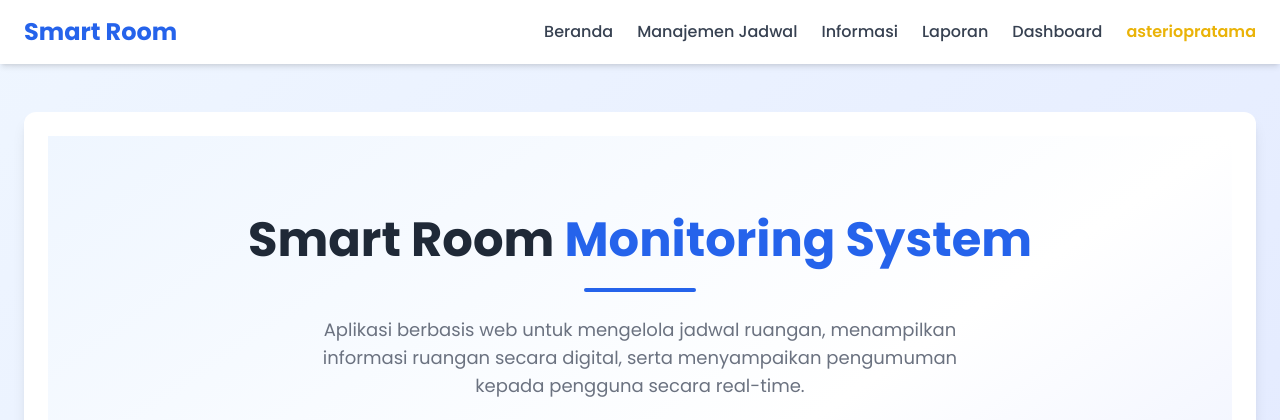
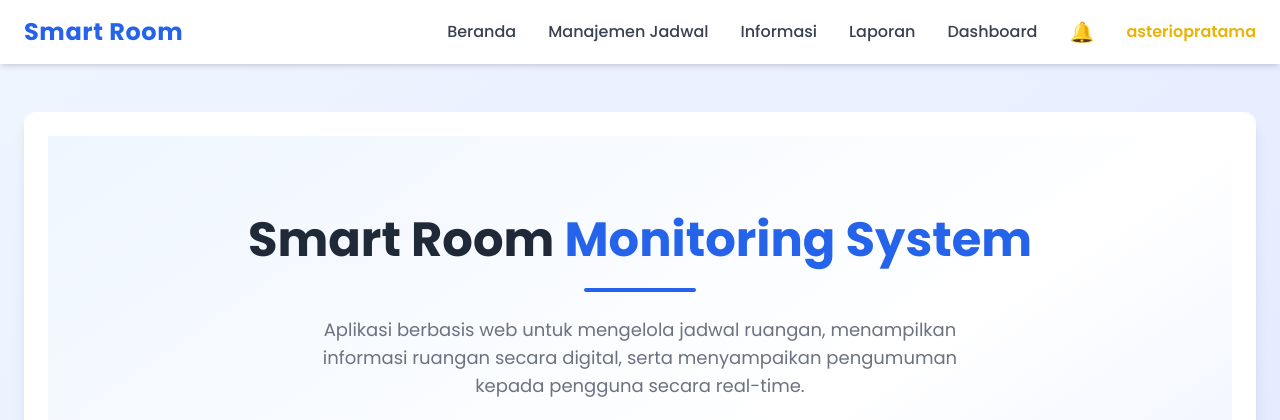
Before and after one commit to Dani0601/kel-3, a PHP site: page / in a window 1280 px wide. Shown: the top 420 px of the page. Run offline with PHP 8.4, Linux system fonts and the light colour scheme; a user stored in the database is signed in; tables that the repository leaves empty hold one stand-in row (values such as "Sample post"); some libraries are stand-ins or nearby versions.

Commit message:
update navbar.php

```diff
--- a/includes/navbar.php
+++ b/includes/navbar.php
@@ -1,5 +1,25 @@
 <?php
+include "config/koneksi.php";
+
+// AMANIN SESSION
 $role = $_SESSION['role'] ?? "";
+$id_user = $_SESSION['id_user'] ?? 0;
+
+// DEFAULT NOTIF
+$notif = ['total' => 0];
+
+// HITUNG NOTIF
+if($id_user){
+    $q = $conn->query("
+    SELECT COUNT(*) as total
+    FROM notifikasi_user
+    WHERE id_user='$id_user' AND status_dibaca=0
+    ");
+
+    if($q){
+        $notif = $q->fetch_assoc();
+    }
+}
 ?>
 
 <nav class="bg-white shadow-md fixed top-0 w-full z-50" x-data="{open:false}">
@@ -7,34 +27,34 @@ $role = $_SESSION['role'] ?? "";
 <div class="flex justify-between items-center h-16">
 
 <!-- LOGO -->
-<a href="index.php" class="text-2xl font-bold text-blue-600">
+<a href="index.php" class="text-2xl font-bold text-blue-600 tracking-wide">
 Smart Room
 </a>
 
 <!-- MENU DESKTOP -->
-<div class="hidden md:flex items-center space-x-6">
+<div class="hidden md:flex items-center space-x-8">
 
-<a href="index.php" class="text-gray-700 hover:text-blue-600 font-medium">
+<a href="index.php" class="text-gray-700 hover:text-blue-600 font-medium transition duration-200">
 Beranda
 </a>
 
-<!-- MANAJEMEN JADWAL -->
+<!-- MANAJEMEN -->
 <div class="relative" x-data="{dropdown:false}">
-<button @click="dropdown=!dropdown" class="text-gray-700 hover:text-blue-600 font-medium">
+<button @click="dropdown=!dropdown"
+class="text-gray-700 hover:text-blue-600 font-medium transition">
 Manajemen Jadwal
 </button>
 
 <div x-show="dropdown" @click.outside="dropdown=false"
-class="absolute bg-white shadow-lg rounded-lg mt-2 w-48">
+x-transition
+class="absolute bg-white shadow-lg rounded-xl mt-2 w-52 overflow-hidden">
 
 <a href="index.php?menu=jadwal" class="block px-4 py-2 hover:bg-gray-100">
 Jadwal
 </a>
-
 <a href="index.php?menu=status" class="block px-4 py-2 hover:bg-gray-100">
 Status Ruangan
 </a>
-
 <a href="index.php?menu=info_ruangan" class="block px-4 py-2 hover:bg-gray-100">
 Info Ruangan
 </a>
@@ -44,21 +64,21 @@ Info Ruangan
 
 <!-- INFORMASI -->
 <div class="relative" x-data="{dropdown:false}">
-<button @click="dropdown=!dropdown" class="text-gray-700 hover:text-blue-600 font-medium">
+<button @click="dropdown=!dropdown"
+class="text-gray-700 hover:text-blue-600 font-medium transition">
 Informasi
 </button>
 
 <div x-show="dropdown" @click.outside="dropdown=false"
-class="absolute bg-white shadow-lg rounded-lg mt-2 w-48">
+x-transition
+class="absolute bg-white shadow-lg rounded-xl mt-2 w-52 overflow-hidden">
 
 <a href="index.php?menu=pengumuman" class="block px-4 py-2 hover:bg-gray-100">
 Pengumuman
 </a>
-
 <a href="index.php?menu=panduan" class="block px-4 py-2 hover:bg-gray-100">
 Panduan
 </a>
-
 <a href="index.php?menu=kontak" class="block px-4 py-2 hover:bg-gray-100">
 Kontak
 </a>
@@ -66,52 +86,74 @@ Kontak
 </div>
 </div>
 
-<a href="index.php?menu=laporan" class="text-gray-700 hover:text-blue-600 font-medium">
+<a href="index.php?menu=laporan"
+class="text-gray-700 hover:text-blue-600 font-medium transition">
 Laporan
 </a>
 
 <?php if($role == "admin"){ ?>
-<a href="index.php?menu=dashboard_admin" class="text-gray-700 hover:text-blue-600 font-medium">
+<a href="index.php?menu=dashboard_admin"
+class="text-gray-700 hover:text-blue-600 font-medium transition">
 Dashboard
 </a>
 <?php } ?>
 
 <?php if($role == "dosen"){ ?>
-<a href="index.php?menu=dashboard_dosen" class="text-gray-700 hover:text-blue-600 font-medium">
+<a href="index.php?menu=dashboard_dosen"
+class="text-gray-700 hover:text-blue-600 font-medium transition">
 Dashboard Dosen
 </a>
 <?php } ?>
 
 <?php if($role == "mahasiswa"){ ?>
-<a href="index.php?menu=dashboard_mahasiswa" class="text-gray-700 hover:text-blue-600 font-medium">
+<a href="index.php?menu=dashboard_mahasiswa"
+class="text-gray-700 hover:text-blue-600 font-medium transition">
 Dashboard Mahasiswa
 </a>
 <?php } ?>
+
+<!-- 🔔 NOTIF -->
+<div class="relative">
+
+<a href="index.php?menu=<?= ($role == 'admin') ? 'notifikasi' : 'notifikasi_user' ?>"
+class="relative text-xl hover:scale-110 transition">
+
+🔔
+
+<?php if($notif['total'] > 0){ ?>
+<span class="absolute -top-2 -right-2 bg-red-500 text-white text-[10px] px-1.5 py-0.5 rounded-full shadow">
+<?= $notif['total'] ?>
+</span>
+<?php } ?>
+
+</a>
+
+</div>
+
+
 
 <!-- USER -->
 <?php if(isset($_SESSION['login'])){ ?>
 
 <div class="relative" x-data="{dropdown:false}">
 <button @click="dropdown=!dropdown"
-class="text-yellow-500 font-semibold">
+class="text-yellow-500 font-semibold hover:text-yellow-600 transition">
 
-<?php echo $_SESSION['username']; ?>
+<?= $_SESSION['username']; ?>
 
 </button>
 
 <div x-show="dropdown" @click.outside="dropdown=false"
-class="absolute right-0 bg-white shadow-lg rounded-lg mt-2 w-40">
+x-transition
+class="absolute right-0 bg-white shadow-lg rounded-xl mt-2 w-40 overflow-hidden">
 
 <a href="auth/logout.php"
 onclick="return confirm('Yakin ingin logout?')"
 class="block px-4 py-2 text-red-500 hover:bg-gray-100">
-
 Logout
-
 </a>
 
 </div>
-
 </div>
 
 <?php } ?>
@@ -119,14 +161,15 @@ Logout
 </div>
 
 <!-- MOBILE BUTTON -->
-<button @click="open=!open" class="md:hidden text-gray-700 text-2xl">
+<button @click="open=!open"
+class="md:hidden text-gray-700 text-2xl">
 ☰
 </button>
 
 </div>
 
 <!-- MOBILE MENU -->
-<div x-show="open" class="md:hidden pb-4">
+<div x-show="open" x-transition class="md:hidden pb-4 px-6">
 
 <a href="index.php" class="block py-2 text-gray-700">
 Beranda
@@ -152,7 +195,45 @@ Pengumuman
 Laporan
 </a>
 
+<a href="index.php?menu=notifikasi_user" class="block py-2 text-gray-700">
+Notifikasi
+</a>
+
 </div>
 
 </div>
+
+<!-- POPUP NOTIF -->
+<div id="notifPopup"
+class="fixed top-20 right-5 bg-white shadow-xl rounded-xl p-4 w-72 border hidden z-50">
+
+<h4 class="font-semibold mb-2">🔔 Notifikasi Baru</h4>
+
+<p class="text-sm text-gray-600">
+Kamu punya <?= $notif['total'] ?> notifikasi baru
+</p>
+
+<a href="index.php?menu=notifikasi_user"
+class="block mt-3 text-blue-600 text-sm hover:underline">
+Lihat sekarang
+</a>
+
+</div>
+
+<script>
+<?php if($notif['total'] > 0){ ?>
+    setTimeout(() => {
+        document.getElementById("notifPopup").classList.remove("hidden");
+    }, 1000);
+<?php } ?>
+</script>
+
+<audio id="notifSound" src="https://www.soundjay.com/buttons/sounds/button-3.mp3"></audio>
+
+<script>
+<?php if($notif['total'] > 0){ ?>
+    document.getElementById("notifSound").play();
+<?php } ?>
+</script>
+
 </nav>
```
